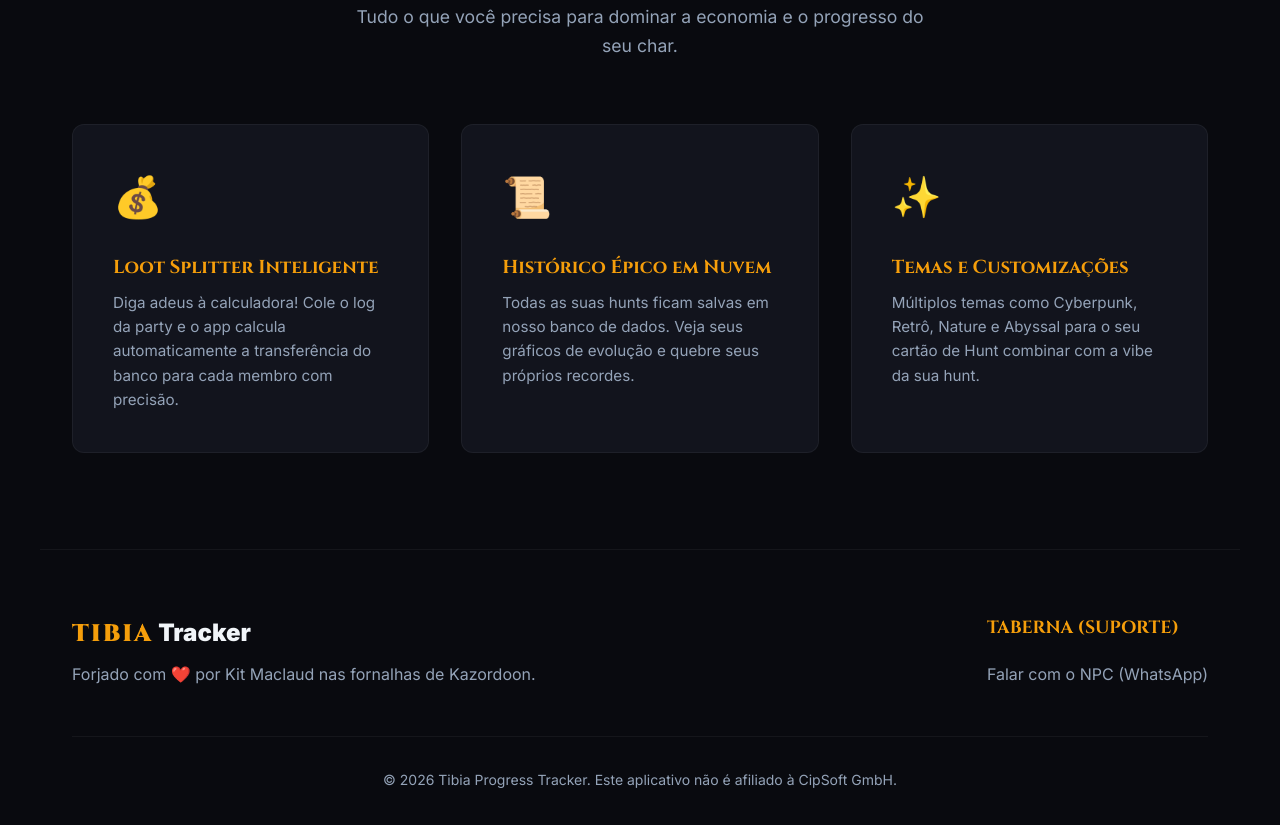
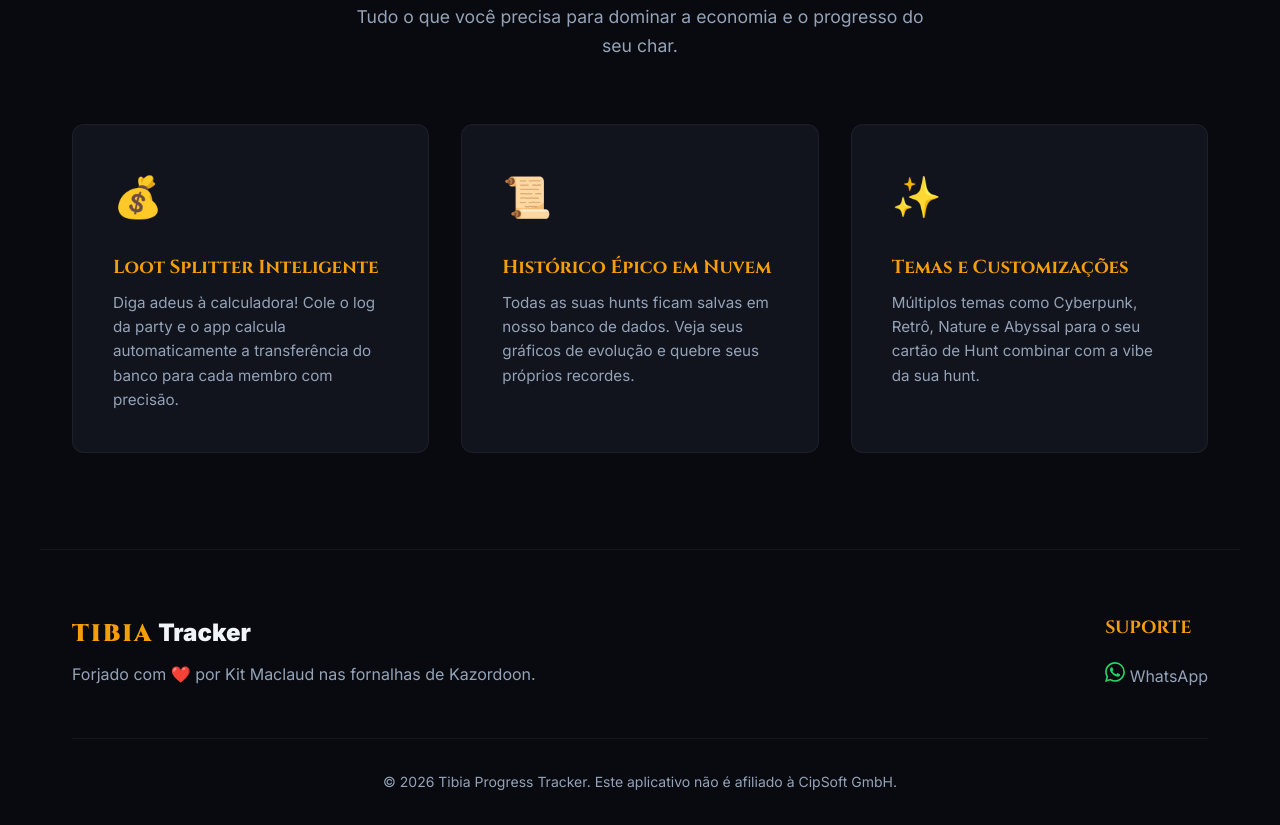
Before and after one commit to TioYaK/TibiaTrackerSite, a website built with Vite: page index.html in a window 1280 px wide. Shown: the part 1861-2686 px from the top of the page. Built offline with nearby package versions, Linux system fonts and the light colour scheme; no server answers.

Commit message:
fix: Update footer whatsapp icon

```diff
--- a/index.html
+++ b/index.html
@@ -127,8 +127,13 @@
           <p>Forjado com ❤️ por Kit Maclaud nas fornalhas de Kazordoon.</p>
         </div>
         <div class="footer-links">
-          <h4>Taberna (Suporte)</h4>
-          <a href="https://wa.me/5511926007896" target="_blank">Falar com o NPC (WhatsApp)</a>
+          <h4>Suporte</h4>
+          <a href="https://wa.me/5511926007896" target="_blank" class="footer-whatsapp">
+            <svg xmlns="http://www.w3.org/2000/svg" width="20" height="20" fill="#25D366" viewBox="0 0 16 16">
+              <path d="M13.601 2.326A7.854 7.854 0 0 0 7.994 0C3.627 0 .068 3.558.064 7.926c0 1.399.366 2.76 1.057 3.965L0 16l4.204-1.102a7.933 7.933 0 0 0 3.79.965h.004c4.368 0 7.926-3.558 7.93-7.93A7.898 7.898 0 0 0 13.6 2.326zM7.994 14.521a6.573 6.573 0 0 1-3.356-.92l-.24-.144-2.494.654.666-2.433-.156-.251a6.56 6.56 0 0 1-1.007-3.505c0-3.626 2.957-6.584 6.591-6.584a6.56 6.56 0 0 1 4.66 1.931 6.557 6.557 0 0 1 1.928 4.66c-.004 3.639-2.961 6.592-6.592 6.592zm3.615-4.934c-.197-.099-1.17-.578-1.353-.646-.182-.065-.315-.099-.445.099-.133.197-.513.646-.627.775-.114.133-.232.148-.43.05-.197-.1-.836-.308-1.592-.985-.59-.525-.985-1.175-1.103-1.372-.114-.198-.011-.304.088-.403.087-.088.197-.232.296-.346.1-.114.133-.198.198-.33.065-.134.034-.248-.015-.347-.05-.099-.445-1.076-.612-1.47-.16-.389-.323-.335-.445-.34-.114-.007-.247-.007-.38-.007a.729.729 0 0 0-.529.247c-.182.198-.691.677-.691 1.654 0 .977.71 1.916.81 2.049.098.133 1.394 2.132 3.383 2.992.47.205.84.326 1.129.418.475.152.904.129 1.246.08.38-.058 1.171-.48 1.338-.943.164-.464.164-.86.114-.943-.049-.084-.182-.133-.38-.232z"/>
+            </svg>
+            WhatsApp
+          </a>
         </div>
       </div>
       <div class="footer-bottom">
```
